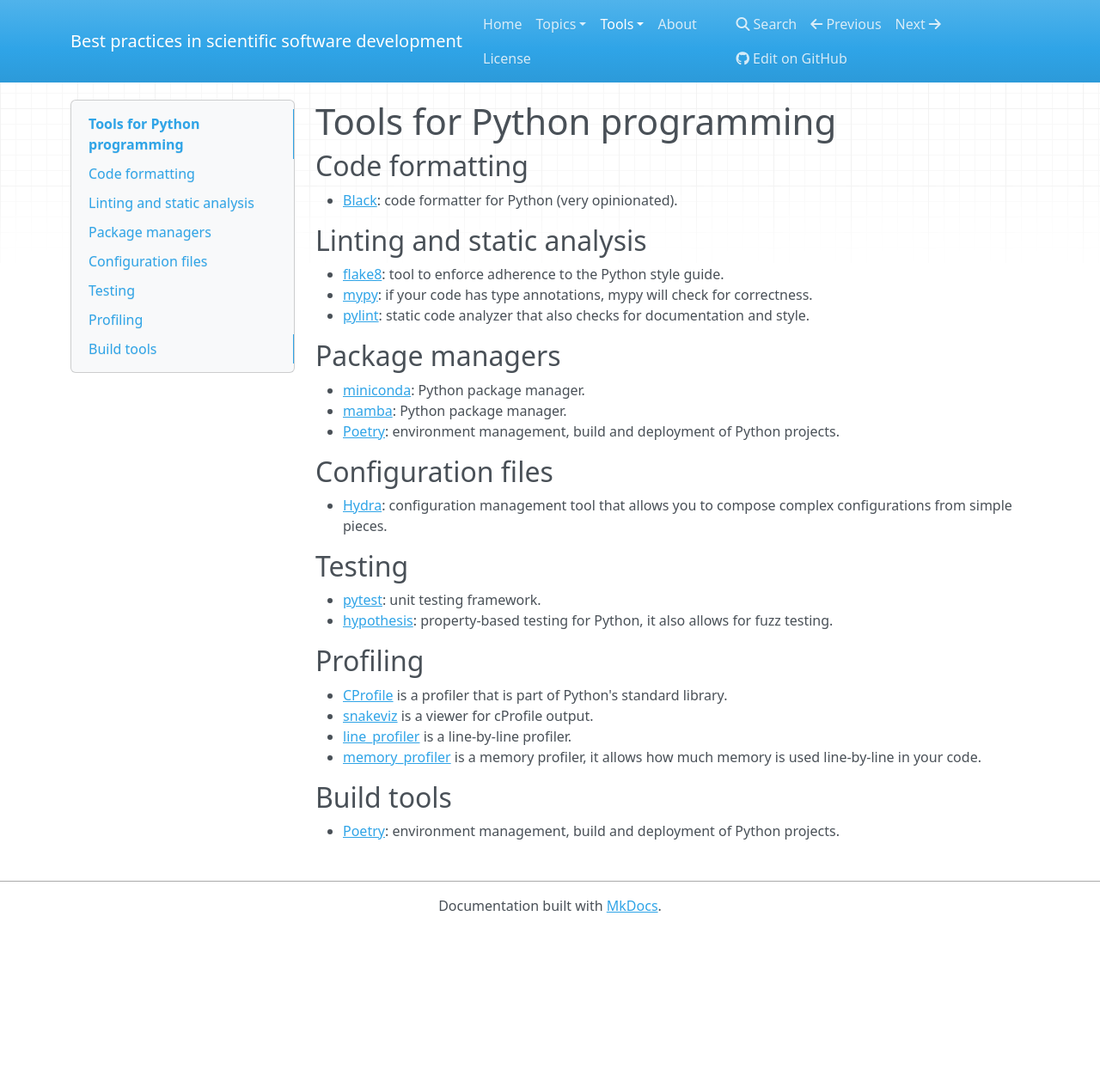
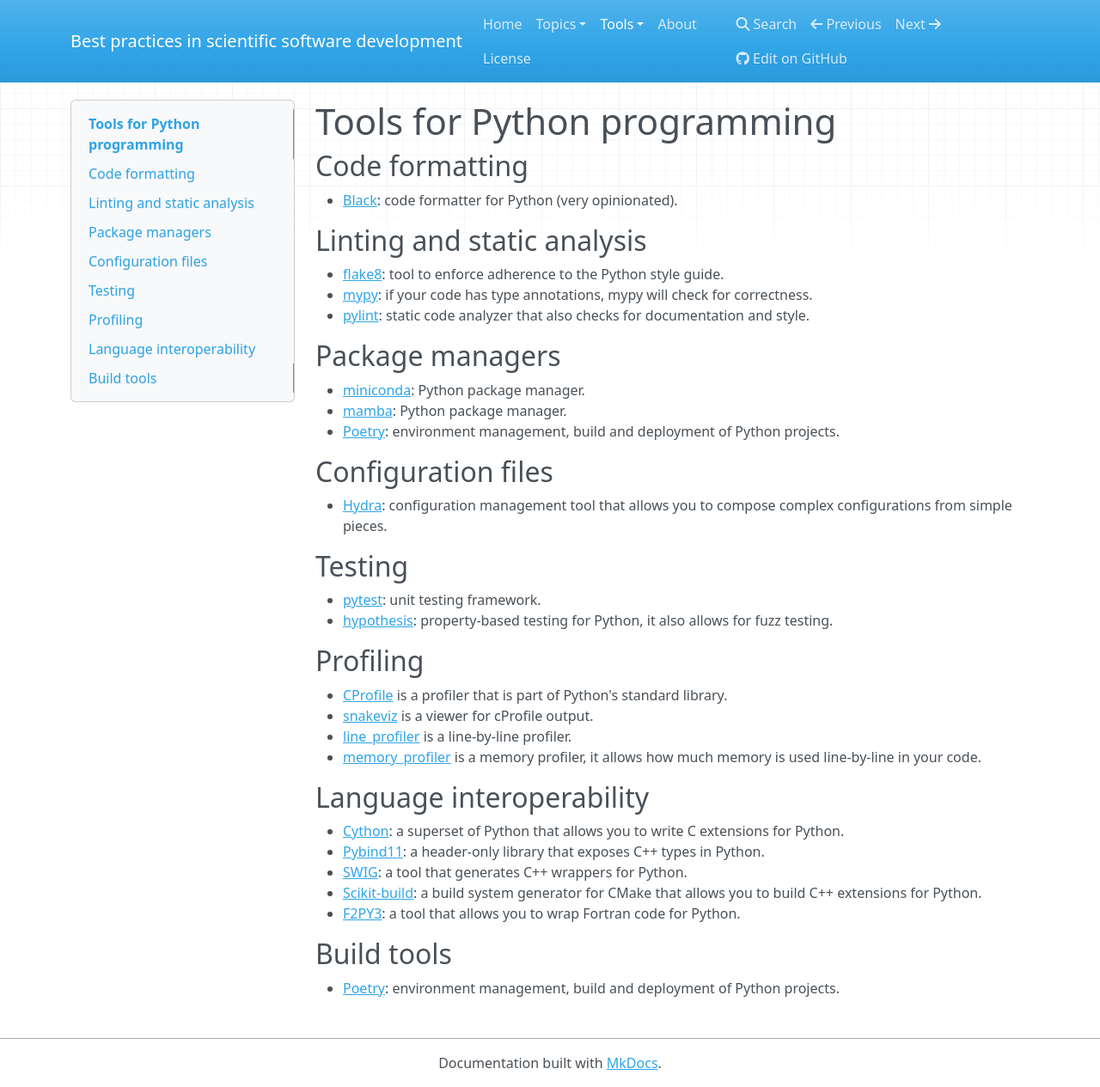
Before and after one commit to gjbex/Best-practices-for-scientific-computing, an MkDocs documentation site: the page built from docs/tools/Python.md, in a window 1280 px wide and 1265 px high. Shown: the whole window at 86% size. Built offline with MkDocs 1.6.1, drawn with Linux system fonts in a browser that asks for light colours; nearby versions of some CDN libraries.

Commit message:
Add references to language interoperability tools

```diff
--- a/docs/tools/Python.md
+++ b/docs/tools/Python.md
@@ -51,6 +51,20 @@
   profiler, it allows how much memory is used line-by-line in your code.
 
 
+## Language interoperability
+
+* [Cython](https://cython.org/): a superset of Python that allows you to write
+  C extensions for Python.
+* [Pybind11](https://pybind11.readthedocs.io/): a header-only library that
+    exposes C++ types in Python.
+* [SWIG](http://www.swig.org/): a tool that generates C++ wrappers for
+  Python.
+* [Scikit-build](https://scikit-build.readthedocs.io/): a build system generator
+  for CMake that allows you to build C++ extensions for Python.
+* [F2PY3](https://numpy.org/doc/stable/f2py/): a tool that allows you to wrap
+  Fortran code for Python.
+
+
 ## Build tools
 
 * [Poetry](https://python-poetry.org/): environment management, build and
```
Also changed, not shown: docs/optimization.md (+1 -2 lines), docs/tools/R.md (+6 -0 lines).
